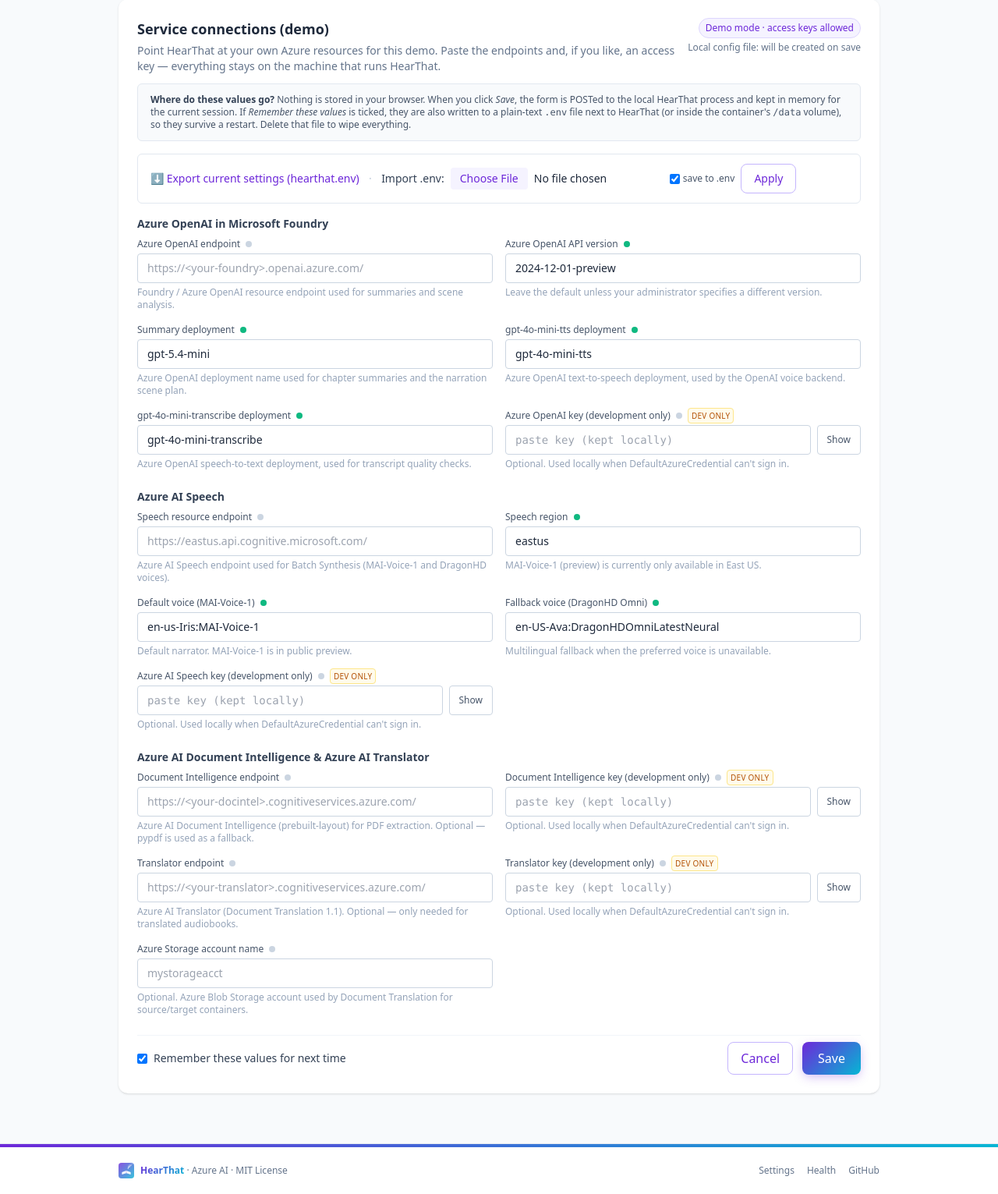
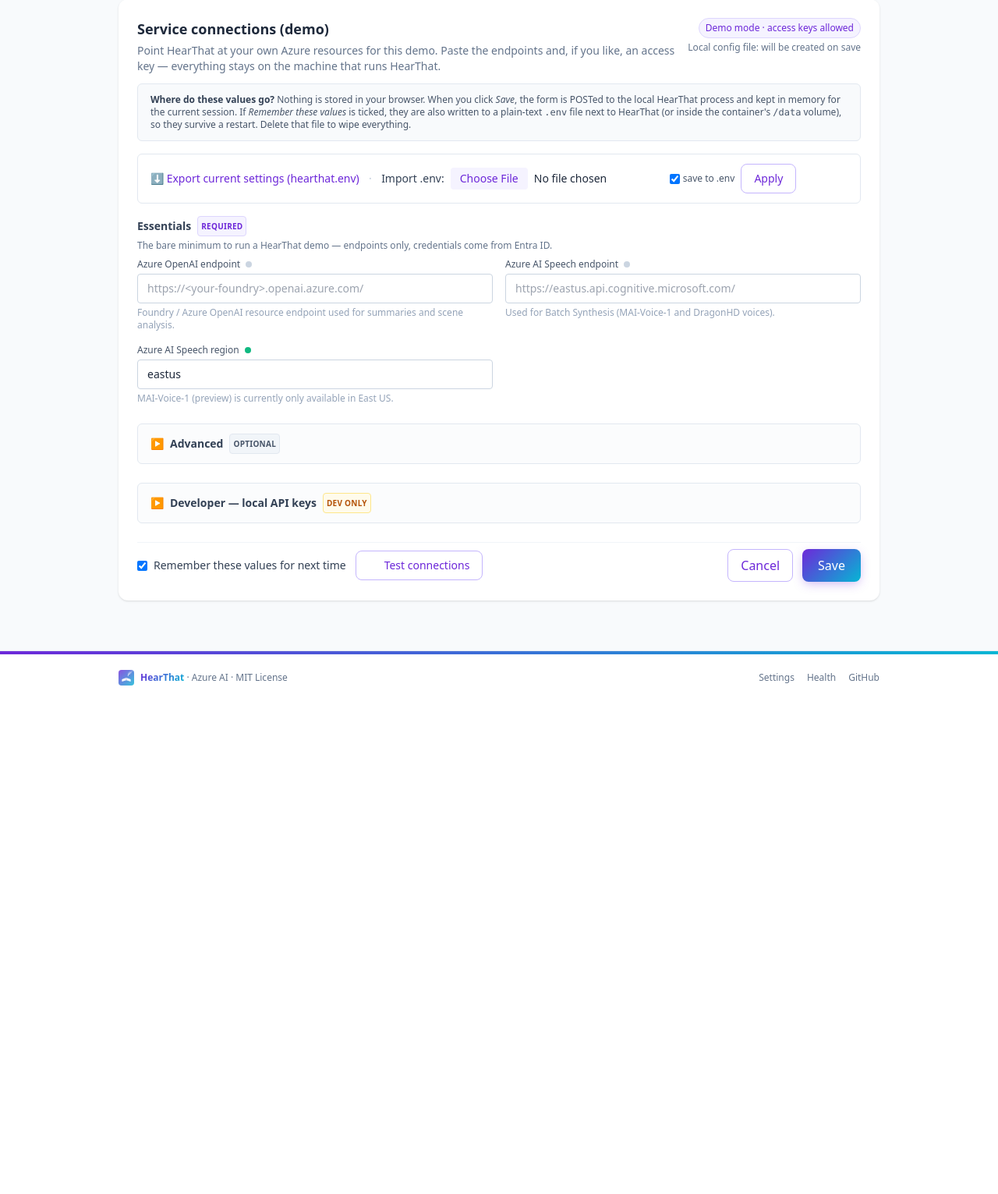
Before and after one commit to olivMertens/HearThat, a FastAPI app: page /settings in a window 1280 px wide. Shown: the part 125-1656 px from the top of the page at 78% size. After the commit the page ends 1004 px from the top, so only its background shows below. Run offline with FastAPI, Linux system fonts and the light colour scheme; some libraries are stand-ins or nearby versions.

Commit message:
ui: progressive-disclosure settings + advanced voice options (#16)
* notebooks: add hearthat kernelspec to enable jupyter execution

Co-authored-by: Copilot <223556219+Copilot@users.noreply.github.com>

* ui: progressive-disclosure settings + collapsed advanced voice options

- Reorganise /settings into 3 tiers: Essentials (3 fields, always open), Advanced (collapsed, Optional badge), Developer API keys (collapsed, Dev only)

- Add /settings/test endpoint with HTMX 'Test connections' button (reachability check on configured endpoints)

- Collapse Voice name + Mood instruction under 'Advanced voice options' on the home form

- Update README with UI screenshots and the actual interface text

Co-authored-by: Copilot <223556219+Copilot@users.noreply.github.com>

---------

Co-authored-by: Copilot <223556219+Copilot@users.noreply.github.com>

```diff
--- a/src/hearthat/ui/app.py
+++ b/src/hearthat/ui/app.py
@@ -9,6 +9,7 @@ from collections.abc import AsyncIterator
 from contextlib import asynccontextmanager
 from pathlib import Path
 
+import httpx
 from fastapi import FastAPI, File, Form, HTTPException, Request, UploadFile
 from fastapi.responses import FileResponse, HTMLResponse, RedirectResponse, Response
 from fastapi.staticfiles import StaticFiles
@@ -123,7 +124,10 @@ async def healthz() -> dict[str, str]:
 
 _SETTINGS_GROUPS: list[dict[str, object]] = [
     {
-        "title": "Azure OpenAI in Microsoft Foundry",
+        "title": "Essentials",
+        "tier": "essential",
+        "subtitle": "The bare minimum to run a HearThat demo — endpoints only, "
+        "credentials come from Entra ID.",
         "fields": [
             (
                 "AZURE_OPENAI_ENDPOINT",
@@ -132,6 +136,28 @@ _SETTINGS_GROUPS: list[dict[str, object]] = [
                 "Foundry / Azure OpenAI resource endpoint used for summaries and scene analysis.",
                 False,
             ),
+            (
+                "AZURE_SPEECH_ENDPOINT",
+                "Azure AI Speech endpoint",
+                "https://eastus.api.cognitive.microsoft.com/",
+                "Used for Batch Synthesis (MAI-Voice-1 and DragonHD voices).",
+                False,
+            ),
+            (
+                "AZURE_SPEECH_REGION",
+                "Azure AI Speech region",
+                "eastus",
+                "MAI-Voice-1 (preview) is currently only available in East US.",
+                False,
+            ),
+        ],
+    },
+    {
+        "title": "Advanced",
+        "tier": "advanced",
+        "subtitle": "Tune deployments, voices and optional services. "
+        "Defaults work for most demos.",
+        "fields": [
             (
                 "AZURE_OPENAI_API_VERSION",
                 "Azure OpenAI API version",
@@ -143,7 +169,7 @@ _SETTINGS_GROUPS: list[dict[str, object]] = [
                 "AZURE_OPENAI_DEPLOYMENT_SUMMARY",
                 "Summary deployment",
                 "gpt-5.4-mini",
-                "Azure OpenAI deployment name used for chapter summaries and the narration scene plan.",
+                "Azure OpenAI deployment used for chapter summaries and the narration scene plan.",
                 False,
             ),
             (
@@ -161,32 +187,6 @@ _SETTINGS_GROUPS: list[dict[str, object]] = [
                 False,
             ),
             (
-                "AZURE_OPENAI_API_KEY",
-                "Azure OpenAI key (development only)",
-                "",
-                "Optional. Used locally when DefaultAzureCredential can't sign in.",
-                True,
-            ),
-        ],
-    },
-    {
-        "title": "Azure AI Speech",
-        "fields": [
-            (
-                "AZURE_SPEECH_ENDPOINT",
-                "Speech resource endpoint",
-                "https://eastus.api.cognitive.microsoft.com/",
-                "Azure AI Speech endpoint used for Batch Synthesis (MAI-Voice-1 and DragonHD voices).",
-                False,
-            ),
-            (
-                "AZURE_SPEECH_REGION",
-                "Speech region",
-                "eastus",
-                "MAI-Voice-1 (preview) is currently only available in East US.",
-                False,
-            ),
-            (
                 "HEARTHAT_DEFAULT_VOICE",
                 "Default voice (MAI-Voice-1)",
                 "en-us-Iris:MAI-Voice-1",
@@ -201,51 +201,61 @@ _SETTINGS_GROUPS: list[dict[str, object]] = [
                 False,
             ),
             (
-                "AZURE_SPEECH_API_KEY",
-                "Azure AI Speech key (development only)",
-                "",
-                "Optional. Used locally when DefaultAzureCredential can't sign in.",
-                True,
-            ),
-        ],
-    },
-    {
-        "title": "Azure AI Document Intelligence & Azure AI Translator",
-        "fields": [
-            (
                 "AZURE_DOCINTEL_ENDPOINT",
                 "Document Intelligence endpoint",
                 "https://<your-docintel>.cognitiveservices.azure.com/",
-                "Azure AI Document Intelligence (prebuilt-layout) for PDF extraction. Optional — pypdf is used as a fallback.",
+                "Optional — pypdf is used as a fallback for PDF extraction.",
                 False,
-            ),
-            (
-                "AZURE_DOCINTEL_API_KEY",
-                "Document Intelligence key (development only)",
-                "",
-                "Optional. Used locally when DefaultAzureCredential can't sign in.",
-                True,
             ),
             (
                 "AZURE_TRANSLATOR_ENDPOINT",
                 "Translator endpoint",
                 "https://<your-translator>.cognitiveservices.azure.com/",
-                "Azure AI Translator (Document Translation 1.1). Optional — only needed for translated audiobooks.",
+                "Optional — only needed for translated audiobooks (notebook 03).",
                 False,
-            ),
-            (
-                "AZURE_TRANSLATOR_API_KEY",
-                "Translator key (development only)",
-                "",
-                "Optional. Used locally when DefaultAzureCredential can't sign in.",
-                True,
             ),
             (
                 "AZURE_STORAGE_ACCOUNT_NAME",
                 "Azure Storage account name",
                 "mystorageacct",
-                "Optional. Azure Blob Storage account used by Document Translation for source/target containers.",
+                "Optional — Document Translation needs source/target Blob containers.",
                 False,
+            ),
+        ],
+    },
+    {
+        "title": "Developer — local API keys",
+        "tier": "dev",
+        "subtitle": "Only used when DefaultAzureCredential can't sign in. "
+        "Hidden when HEARTHAT_ENV=prod.",
+        "fields": [
+            (
+                "AZURE_OPENAI_API_KEY",
+                "Azure OpenAI key",
+                "",
+                "Optional. Stored locally only.",
+                True,
+            ),
+            (
+                "AZURE_SPEECH_API_KEY",
+                "Azure AI Speech key",
+                "",
+                "Optional. Stored locally only.",
+                True,
+            ),
+            (
+                "AZURE_DOCINTEL_API_KEY",
+                "Document Intelligence key",
+                "",
+                "Optional. Stored locally only.",
+                True,
+            ),
+            (
+                "AZURE_TRANSLATOR_API_KEY",
+                "Translator key",
+                "",
+                "Optional. Stored locally only.",
+                True,
             ),
         ],
     },
@@ -268,12 +278,14 @@ def _build_groups(settings: Settings) -> list[dict[str, object]]:
     dump = {k.upper(): v for k, v in settings.model_dump().items()}
     out: list[dict[str, object]] = []
     for group in _SETTINGS_GROUPS:
+        tier = str(group.get("tier", "advanced"))
+        if tier == "dev" and not settings.is_dev:
+            continue
         fields = []
         for entry in group["fields"]:  # type: ignore[index]
             name, label, placeholder, hint = entry[0], entry[1], entry[2], entry[3]
             secret = entry[4] if len(entry) > 4 else False
             if secret and not settings.is_dev:
-                # Hide all key fields in production.
                 continue
             value = dump.get(name, "")
             fields.append(
@@ -286,7 +298,16 @@ def _build_groups(settings: Settings) -> list[dict[str, object]]:
                     "secret": bool(secret),
                 }
             )
-        out.append({"title": group["title"], "fields": fields})
+        if not fields:
+            continue
+        out.append(
+            {
+                "title": group["title"],
+                "tier": tier,
+                "subtitle": group.get("subtitle", ""),
+                "fields": fields,
+            }
+        )
     return out
 
 
@@ -358,6 +379,57 @@ async def update_settings_route(request: Request) -> RedirectResponse:
     if persist:
         _persist_env_file(updates, Path(".env"))
     return RedirectResponse(url="/settings?saved=1", status_code=303)
+
+
+@app.post("/settings/test", response_class=HTMLResponse)
+async def test_settings(request: Request) -> HTMLResponse:
+    """Lightweight reachability check for configured endpoints.
+
+    Issues an unauthenticated GET; 2xx, 401, 403 and 404 are all treated as
+    "reachable" (the endpoint exists and answered). Connection or DNS errors
+    surface as failures.
+    """
+    settings = get_settings()
+    targets = [
+        ("Azure OpenAI", settings.azure_openai_endpoint, True),
+        ("Azure AI Speech", settings.azure_speech_endpoint, True),
+        ("Document Intelligence", settings.azure_docintel_endpoint, False),
+        ("Translator", settings.azure_translator_endpoint, False),
+    ]
+    results: list[dict[str, str]] = []
+    async with httpx.AsyncClient(timeout=8.0, follow_redirects=True) as client:
+        for label, url, required in targets:
+            if not url:
+                results.append(
+                    {
+                        "label": label,
+                        "status": "skip",
+                        "message": "Not configured"
+                        + ("" if not required else " (required)"),
+                    }
+                )
+                continue
+            try:
+                r = await client.get(url)
+                ok = r.status_code in (200, 401, 403, 404)
+                results.append(
+                    {
+                        "label": label,
+                        "status": "ok" if ok else "warn",
+                        "message": f"Reachable (HTTP {r.status_code})",
+                    }
+                )
+            except httpx.HTTPError as exc:
+                results.append(
+                    {
+                        "label": label,
+                        "status": "fail",
+                        "message": str(exc)[:120],
+                    }
+                )
+    return TEMPLATES.TemplateResponse(
+        request, "partials/test_results.html", {"results": results}
+    )
 
 
 @app.get("/settings/export")
--- /dev/null
+++ b/src/hearthat/ui/templates/partials/settings_field.html
@@ -0,0 +1,30 @@
+<div>
+  <label class="block text-xs font-medium text-slate-600 mb-1">
+    {{ f.label }}
+    {% if f.value %}
+      <span class="ml-1 inline-block h-2 w-2 rounded-full bg-emerald-500" title="set"></span>
+    {% else %}
+      <span class="ml-1 inline-block h-2 w-2 rounded-full bg-slate-300" title="empty"></span>
+    {% endif %}
+    {% if f.secret %}
+      <span class="ml-1 text-[10px] uppercase tracking-wide text-amber-700 bg-amber-50 border border-amber-200 rounded px-1 py-0.5">dev only</span>
+    {% endif %}
+  </label>
+  {% if f.secret %}
+  <div class="flex gap-2">
+    <input type="password" name="{{ f.name }}" value="{{ f.value }}"
+           placeholder="paste key (kept locally)"
+           autocomplete="off"
+           class="flex-1 rounded border border-slate-300 px-3 py-2 text-sm font-mono focus:border-violet-500 focus:ring-1 focus:ring-violet-400 focus:outline-none secret-input" />
+    <button type="button"
+            class="px-3 py-2 text-xs rounded border border-slate-300 text-slate-600 hover:bg-slate-50 toggle-secret">
+      Show
+    </button>
+  </div>
+  {% else %}
+  <input type="text" name="{{ f.name }}" value="{{ f.value }}"
+         placeholder="{{ f.placeholder }}"
+         class="w-full rounded border border-slate-300 px-3 py-2 text-sm focus:border-violet-500 focus:ring-1 focus:ring-violet-400 focus:outline-none" />
+  {% endif %}
+  {% if f.hint %}<p class="mt-1 text-xs text-slate-400">{{ f.hint }}</p>{% endif %}
+</div>
--- a/src/hearthat/ui/templates/settings.html
+++ b/src/hearthat/ui/templates/settings.html
@@ -57,44 +57,40 @@
 
   <form method="post" action="/settings" class="mt-4 space-y-6">
     {% for group in groups %}
-    <fieldset>
-      <legend class="text-sm font-semibold text-slate-700 mb-2">{{ group.title }}</legend>
-      <div class="grid grid-cols-1 md:grid-cols-2 gap-4">
-        {% for f in group.fields %}
-        <div>
-          <label class="block text-xs font-medium text-slate-600 mb-1">
-            {{ f.label }}
-            {% if f.value %}
-              <span class="ml-1 inline-block h-2 w-2 rounded-full bg-emerald-500" title="set"></span>
-            {% else %}
-              <span class="ml-1 inline-block h-2 w-2 rounded-full bg-slate-300" title="empty"></span>
-            {% endif %}
-            {% if f.secret %}
-              <span class="ml-1 text-[10px] uppercase tracking-wide text-amber-700 bg-amber-50 border border-amber-200 rounded px-1 py-0.5">dev only</span>
-            {% endif %}
-          </label>
-          {% if f.secret %}
-          <div class="flex gap-2">
-            <input type="password" name="{{ f.name }}" value="{{ f.value }}"
-                   placeholder="paste key (kept locally)"
-                   autocomplete="off"
-                   class="flex-1 rounded border border-slate-300 px-3 py-2 text-sm font-mono focus:border-violet-500 focus:ring-1 focus:ring-violet-400 focus:outline-none secret-input" />
-            <button type="button"
-                    class="px-3 py-2 text-xs rounded border border-slate-300 text-slate-600 hover:bg-slate-50 toggle-secret">
-              Show
-            </button>
-          </div>
-          {% else %}
-          <input type="text" name="{{ f.name }}" value="{{ f.value }}"
-                 placeholder="{{ f.placeholder }}"
-                 class="w-full rounded border border-slate-300 px-3 py-2 text-sm focus:border-violet-500 focus:ring-1 focus:ring-violet-400 focus:outline-none" />
-          {% endif %}
-          {% if f.hint %}<p class="mt-1 text-xs text-slate-400">{{ f.hint }}</p>{% endif %}
+      {% set is_essential = group.tier == 'essential' %}
+      {% set badge_text = 'Dev only' if group.tier == 'dev' else ('Optional' if group.tier == 'advanced' else 'Required') %}
+      {% set badge_class = 'bg-amber-50 text-amber-700 border-amber-200' if group.tier == 'dev' else ('bg-slate-100 text-slate-600 border-slate-200' if group.tier == 'advanced' else 'bg-violet-50 text-violet-700 border-violet-200') %}
+      {% if is_essential %}
+      <fieldset>
+        <legend class="text-sm font-semibold text-slate-700 mb-1 inline-flex items-center gap-2">
+          {{ group.title }}
+          <span class="text-[10px] uppercase tracking-wide border rounded px-1 py-0.5 {{ badge_class }}">{{ badge_text }}</span>
+        </legend>
+        {% if group.subtitle %}<p class="text-xs text-slate-500 mb-2">{{ group.subtitle }}</p>{% endif %}
+        <div class="grid grid-cols-1 md:grid-cols-2 gap-4">
+          {% for f in group.fields %}
+            {% include "partials/settings_field.html" %}
+          {% endfor %}
         </div>
-        {% endfor %}
-      </div>
-    </fieldset>
+      </fieldset>
+      {% else %}
+      <details class="rounded-md border border-slate-200 bg-slate-50/50 px-4 py-3 group">
+        <summary class="cursor-pointer text-sm font-semibold text-slate-700 inline-flex items-center gap-2 select-none">
+          <span class="group-open:rotate-90 transition-transform inline-block">&#x25B6;</span>
+          {{ group.title }}
+          <span class="text-[10px] uppercase tracking-wide border rounded px-1 py-0.5 {{ badge_class }}">{{ badge_text }}</span>
+        </summary>
+        {% if group.subtitle %}<p class="text-xs text-slate-500 mt-1 mb-3">{{ group.subtitle }}</p>{% endif %}
+        <div class="grid grid-cols-1 md:grid-cols-2 gap-4 mt-2">
+          {% for f in group.fields %}
+            {% include "partials/settings_field.html" %}
+          {% endfor %}
+        </div>
+      </details>
+      {% endif %}
     {% endfor %}
+
+    <div id="test-results" class="empty:hidden"></div>
 
     <div class="flex flex-wrap items-center gap-3 pt-2 border-t border-slate-100">
       <label class="inline-flex items-center gap-2 text-sm text-slate-700">
@@ -102,6 +98,18 @@
                class="rounded border-slate-300 text-violet-600 focus:ring-violet-500" />
         Remember these values for next time
       </label>
+      <button type="button"
+              hx-post="/settings/test"
+              hx-target="#test-results"
+              hx-swap="innerHTML"
+              hx-indicator="#test-spinner"
+              class="btn-secondary text-sm inline-flex items-center gap-2">
+        <svg id="test-spinner" class="animate-spin h-3 w-3 htmx-indicator" viewBox="0 0 24 24" fill="none">
+          <circle cx="12" cy="12" r="10" stroke="currentColor" stroke-width="3" stroke-opacity="0.3"></circle>
+          <path d="M22 12a10 10 0 0 1-10 10" stroke="currentColor" stroke-width="3" stroke-linecap="round"></path>
+        </svg>
+        Test connections
+      </button>
       <div class="flex-1"></div>
       <a href="/" class="btn-secondary">Cancel</a>
       <button type="submit" class="btn-primary">Save</button>
```
Also changed, not shown: src/hearthat/ui/templates/index.html (+18 -11 lines), src/hearthat/ui/templates/partials/test_results.html (added, +29 -0 lines), README.md, 2 other files.
